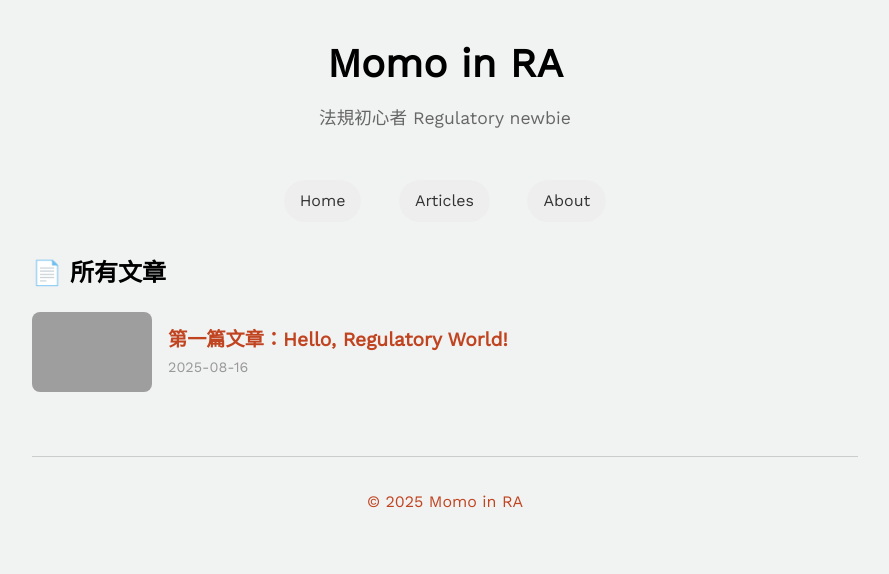
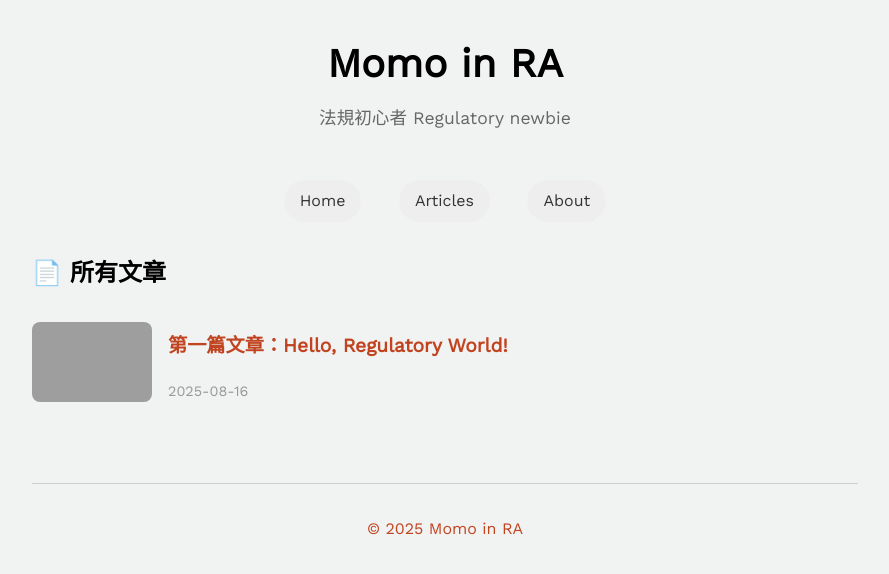
Before and after one commit to MomoInRA/github.io, a Jekyll site: the page built from all-posts.html, in a window 1280 px wide. Shown: the top 574 px of the page, without its empty margins (195-1084 px from the left). Built offline with Jekyll 4.4.1, drawn with Linux system fonts in a browser that asks for light colours; grey boxes are pictures that could not be loaded.

Commit message:
Update all-posts.html

```diff
--- a/all-posts.html
+++ b/all-posts.html
@@ -4,15 +4,24 @@ title: 所有文章
 ---
 
 <h2>📄 所有文章</h2>
+
 <ul class="post-list">
   {% for post in site.posts %}
     <li class="post-item">
       {% if post.image %}
-        <img src="{{ post.image | relative_url }}" alt="{{ post.title }}" class="post-thumb">
+        <a href="{{ post.url | relative_url }}" class="thumb-wrap" aria-label="{{ post.title }}">
+          <img
+            src="{{ post.image | relative_url }}"
+            alt="{{ post.title }}"
+            class="post-thumb"
+            loading="lazy"
+            width="240" height="160">
+        </a>
       {% endif %}
       <div class="post-info">
-        <a href="{{ post.url | relative_url }}">{{ post.title }}</a>
+        <h3 class="post-title"><a href="{{ post.url | relative_url }}">{{ post.title }}</a></h3>
         <span class="post-date">{{ post.date | date: "%Y-%m-%d" }}</span>
+        <p class="post-excerpt">{{ post.excerpt | strip_html | truncate: 120 }}</p>
       </div>
     </li>
   {% endfor %}
```
